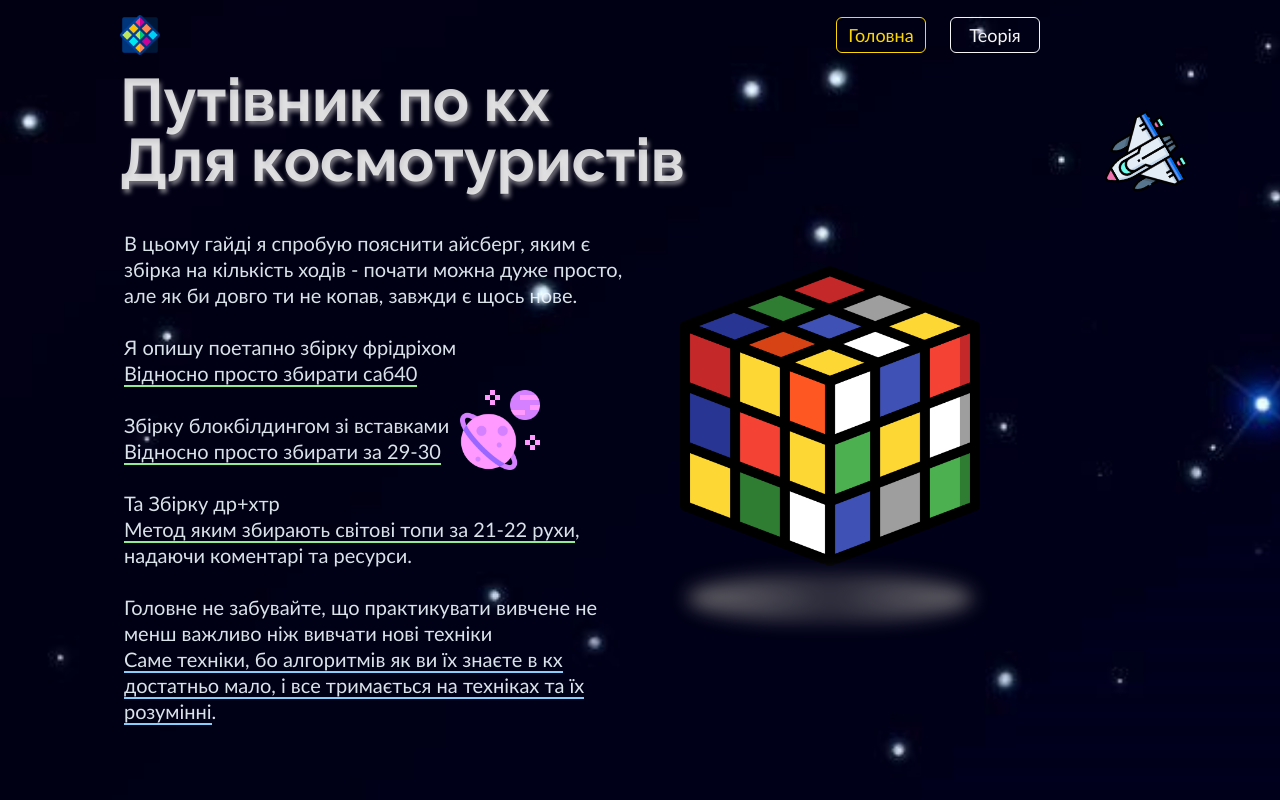
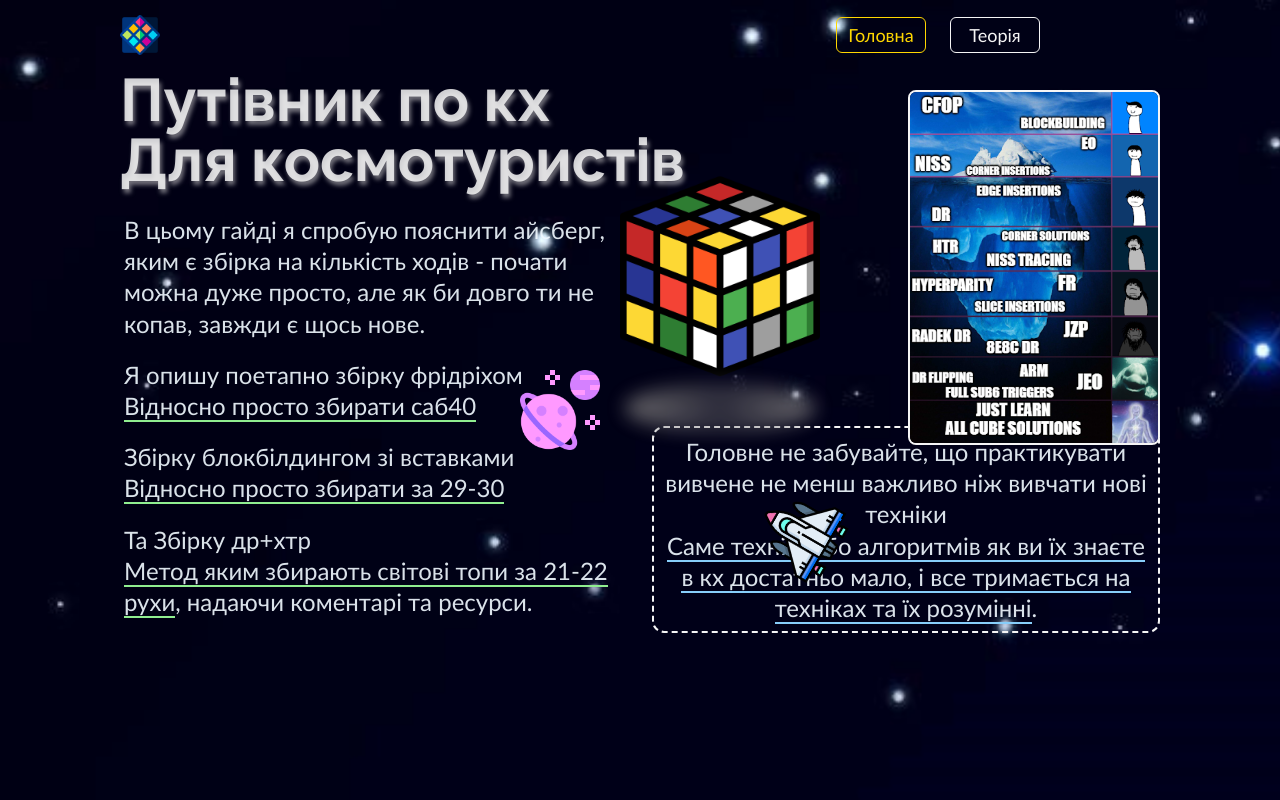
Before and after one commit to Jey2507/Hitchhiker-s_Guide_to_FMC, a React (Vite) app: page / in a window 1280 px wide. Built offline with nearby package versions, Linux system fonts and the light colour scheme.

Commit message:
update main page

```diff
--- a/src/pages/HomePage/HomePage.jsx
+++ b/src/pages/HomePage/HomePage.jsx
@@ -2,18 +2,23 @@ import css from "../HomePage/HomePage.module.css";
 import spaceship from "../../assets/images/spaceship.png";
 import cube from "../../assets/images/rubik_cube.png";
 import imagePlanet from "../../assets/images/planets.png";
+import imageIce from "../../assets/images/unnamed.png";
 
 export default function HomePage() {
   return (
     <div className={css.container}>
       <h2 className={css.heading}>Путівник по кх<br />Для космотуристів</h2>
-      <div className={css.guideContainer}>
-
-        <p className={css.guideIntro}>
-        В цьому гайді я спробую пояснити айсберг, яким є збірка на кількість ходів - почати можна дуже просто, але як би довго ти не копав, завжди є щось нове.<br/><br/>
-        Я опишу поетапно збірку фрідріхом<br/><span className={css.spanOne}>Відносно просто збирати саб40</span><br/><br/>Збірку блокбілдингом зі вставками <br/><span className={css.spanOne}>Відносно просто збирати за 29-30</span><br/><br/>Та Збірку др+хтр<br/><span className={css.spanOne}>Метод яким збирають світові топи за 21-22 рухи</span>, надаючи коментарі та ресурси.<br/><br/> Головне не забувайте, що практикувати вивчене не менш важливо ніж вивчати нові техніки<br/><span className={css.spanTwo}>Саме техніки, бо алгоритмів як ви їх знаєте в кх достатньо мало, і все тримається на техніках та їх розумінні</span>.
-        </p>
-      </div>
+      <div className={css.boxWrapped}>
+        <div className={css.guideContainer}>
+          <p className={css.guideIntro}>
+          В цьому гайді я спробую пояснити айсберг, яким є збірка на кількість ходів - почати можна дуже просто, але як би довго ти не копав, завжди є щось нове.</p>
+          <p className={css.guideIntro}>Я опишу поетапно збірку фрідріхом<br/><span className={css.spanOne}>Відносно просто збирати саб40</span></p>
+          <p className={css.guideIntro}>Збірку блокбілдингом зі вставками <br/><span className={css.spanOne}>Відносно просто збирати за 29-30</span></p>
+          <p className={css.guideIntro}>Та Збірку др+хтр<br/><span className={css.spanOne}>Метод яким збирають світові топи за 21-22 рухи</span>, надаючи коментарі та ресурси.</p>
+        </div>
+        <p className={css.guideIntroOther}>Головне не забувайте, що практикувати вивчене не менш важливо ніж вивчати нові техніки<br/><span className={css.spanTwo}>Саме техніки, бо алгоритмів як ви їх знаєте в кх достатньо мало, і все тримається на техніках та їх розумінні</span>.</p>
+       </div>
+      <img className={css.imageIce} src={imageIce} alt="imageIce" />
       <img className={css.imagePlanet} src={imagePlanet} alt="imagePlanet" />
       <img className={css.imageSpace} src={spaceship} alt="spaceship" />
       <div className={css.imageCubeWrapper}>
--- a/src/pages/HomePage/HomePage.module.css
+++ b/src/pages/HomePage/HomePage.module.css
@@ -16,18 +16,26 @@
 .imagePlanet {
     width: 80px;
     position: absolute;
-    top: 320px;
-    left: 460px;
+    top: 300px;
+    left: 520px;
 }
 
 .imageSpace {
     width: 80px;
     position: absolute;
-    top: 50px;
-    right: 100px;
-    rotate: 240deg;
+    bottom: 60px;
+    left: 760px;
+    rotate: -60deg;
 }
 
+.imageIce {
+    width: 252px;
+    position: absolute;
+    top: 20px;
+    right: 120px;
+    border: 2px solid whitesmoke;
+    border-radius: 8px;
+}
 
 .error {
     font-weight: bold;
@@ -35,16 +43,16 @@
   }
 
 .imageCubeWrapper {
-    width: 300px;
-    height: 300px;
+    width: 200px;
+    height: 200px;
     position: absolute;
-    right: 300px;
-    top: 200px;
+    right: 460px;
+    top: 110px;
 }
 
 .imageCube {
-    width: 300px;
-    height: 300px;
+    width: 200px;
+    height: 200px;
     animation: float 3s ease-in-out infinite;
 }
 
@@ -52,7 +60,7 @@
     bottom: -10px;
     left: 50%;
     transform: translateX(-50%);
-    width: 300px;
+    width: 200px;
     height: 50px;
     background: radial-gradient(circle, rgba(114, 112, 115, 0.4), #727073);
     border-radius: 50%;
@@ -89,13 +97,13 @@
 }
 
 .guideContainer {
-    width: 800px;
+    width: max-content;
+    /* border: 2px solid rgba(240, 248, 255, 0.908); */
+    padding: 0px 4px 16px 4px;
+    border-radius: 12px;
     display: flex;
-    justify-content: space-between;
-    /* border: 2px solid rgba(240, 248, 255, 0.908); */
-    padding: 16px 4px;
-    border-radius: 12px;
-
+    flex-direction: column;
+    gap: 20px;
 
 }
 
@@ -104,10 +112,23 @@
     padding: 0;
     width: 500px;
     color: rgba(240, 248, 255, 0.908);
-    font-size: 20px;
+    font-size: 24px;
     line-height: 1.3;
 }
 
+.guideIntroOther {
+    margin: 0;
+    padding: 0;
+    width: 600px;
+    color: rgba(240, 248, 255, 0.908);
+    font-size: 24px;
+    line-height: 1.3;
+    align-self: flex-end;
+    border: 2px dashed whitesmoke;
+    padding: 8px;
+    border-radius: 12px;
+    text-align: center;
+}
 
 .spanOne {
     border-bottom: 2px solid lightgreen;
@@ -116,3 +137,9 @@
 .spanTwo {
     border-bottom: 2px solid rgb(135, 206, 250);
 }
+
+.boxWrapped {
+    display: flex;
+    justify-content: space-between;
+    gap: 24px;
+}
```
